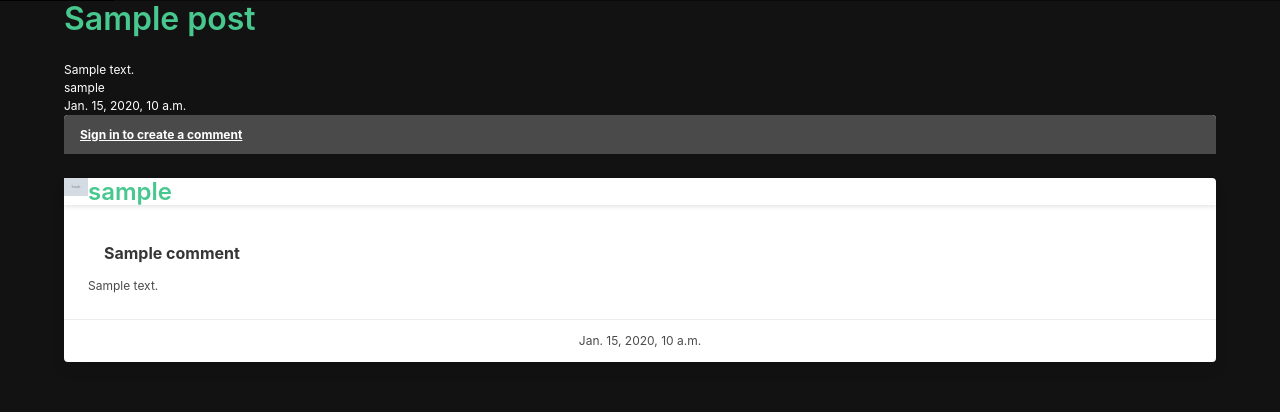
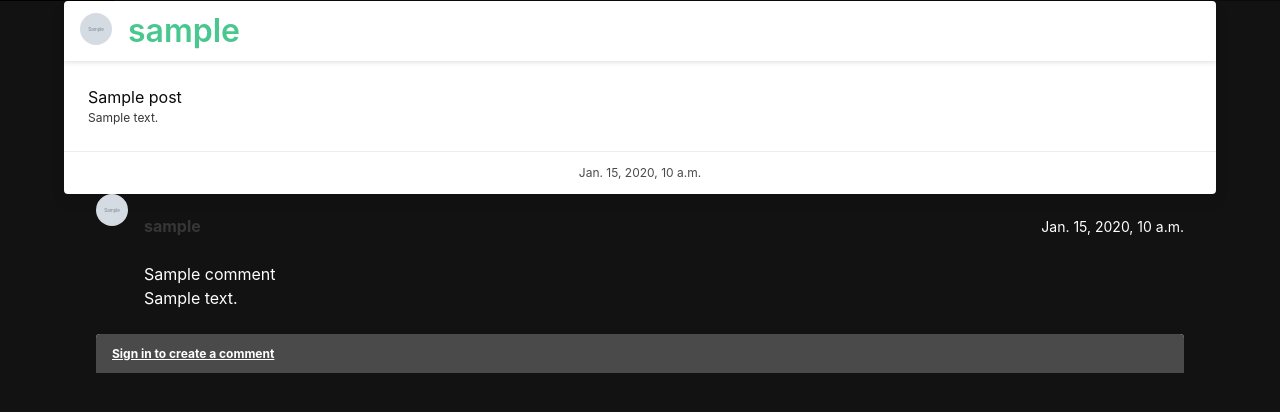
Before and after one commit to mdechavez5/dance_app, a Django app: page /posts/1/ in a window 1280 px wide. Shown: the part 51-463 px from the top of the page. Run offline with Django 4.2, Linux system fonts and the light colour scheme; tables that the repository leaves empty hold one stand-in row (values such as "Sample post"); grey boxes marked "Sample" are stand-in pictures; some libraries are stand-ins or nearby versions.

Commit message:
Adding styling to post_detail page

```diff
--- a/dancer_app/settings.py
+++ b/dancer_app/settings.py
@@ -2,7 +2,6 @@
 from pathlib import Path
 import os
 import django_heroku
-# from crispy_forms_bulma.settings import *
 
 # Build paths inside the project like this: BASE_DIR / 'subdir'.
 BASE_DIR = Path(__file__).resolve().parent.parent
@@ -124,4 +123,4 @@ LOGIN_REDIRECT_URL = '/'
 
 LOGOUT_REDIRECT_URL = '/'
 
-django_heroku.settings(locals())
+# django_heroku.settings(locals())
--- a/main_app/templates/home.html
+++ b/main_app/templates/home.html
@@ -47,7 +47,7 @@
                     <div class="media card-header-title">
                         <div class="media-left">
                             <figure class="image is-square is-32x32">
-                                <img class="profile_pic is-centered is-rounded" src="media/{{post.user.profile.profile_pic}}" alt="">
+                                <img class="profile_pic is-centered is-rounded" src="../../media/{{post.user.profile.profile_pic}}" alt="">
                             </figure>
                         </div>
                         <div class="media-content">
--- a/main_app/templates/post_detail.html
+++ b/main_app/templates/post_detail.html
@@ -1,36 +1,99 @@
 {% extends 'base.html' %}
 {% block content %}
-<h1 class="title is-3 has-text-success">{{post.title}}</h1>
-<p>{{post.content}}</p>
-<p>{{post.user}}</p>
-<p>{{post.date_posted}}</p>
 
+<div class="card">
+    <div class="card-header">
+        <div class="media card-header-title">
+            <div class="media-left">
+                <figure class="image is-square is-32x32">
+                    <img class="profile_pic is-centered is-rounded" src="../../media/{{post.user.profile.profile_pic}}" alt="">
+                </figure>
+            </div>
+            <div class="media-content">
+                <a href="/dancers/{{post.user.id}}">
+                    <h3 class="title is-3 has-text-success">{{ post.user}}</h3>
+                </a>
+            </div>
+        </div>
+    </div>
+    <div class="card-content">
+        <a href="{% url 'post_detail' post.pk %}">
+            <h2 class="has-text-black">{{ post.title }}</h2>
+            <p class="has-text-dark">{{ post.content }}</p>
+        </a>
+    </div>
+    <div class="card-footer">
+        <p class="card-footer-item">{{ post.date_posted }}</p>
+    </div>
+</div>
+
+<div class="container is-fluid">
+    {% for comment in comments %}
+    <article class="media">
+        <figure class="media-left">
+            <p class="image is-square is-32x32 level-item">
+                <img class="profile_pic is-centered is-rounded" src="../../media/{{comment.user.profile.profile_pic}}" alt="">
+            </p>
+        </figure>
+        <div class="media-content">
+            <div class="content">
+                <p class="subtitle is-5">
+                    <div class="level">
+                        <div class="level-left">
+                            <strong>{{ comment.user}}</strong>
+                        </div>
+                        <div class="level-right">
+                            <small>{{ comment.date_posted }}</small>
+                        </div>
+                    </div>
+
+                    {{ comment.title }}
+                    <br>
+                    {{ comment.content }}
+                </p>
+            </div>
+        </div>
+    </article>
+    {% empty %}
+    <article class="message">
+        <div class="message-header">
+            <p>No Comments Available</p>
+        </div>
+    </article>
+    {% endfor %}
+
+    <br>
     {% if user.is_authenticated %}
         <form class="mb-5" action="{% url 'comment_create' post.pk %}" method="post">
             {% csrf_token %}
-    <div class="field has-addons">
-        <div class="control">
-            <input
-                class="input"
-                type="text"
-                name="title"
-                placeholder="Title"
-                required
-            />
+            <article class="media">
+                <figure class="media-left">
+                    <p class="image is-square is-64x64">
+                        <img class="profile_pic is-centered is-rounded" src="../../media/{{user.profile.profile_pic}}">
+                    </p>
+                </figure>
+                <div class="media-content">
+                    <div class="field">
+                        <p class="control">
+                            <input class="input" type="text" name="title" placeholder="Title of comment">
+                        </p>
                     </div>
-        <div class="control">
-            <input
-                class="input"
-                type="text"
-                name="content"
-                placeholder="comment"
-                required
-            />
+                    <div class="field">
+                        <p class="control">
+                        <textarea class="textarea" name="content" placeholder="Add a comment..."></textarea>
+                        </p>
                     </div>
+                    <nav class="level">
+                        <div class="level-left">
+                            <div class="level-item">
                                 <div class="control">
                                     <input class="button is-primary" type="submit" value="Add Comment" />
                                 </div>
                             </div>
+                        </div>
+                    </nav>
+                </div>
+            </article>
         </form>
     {% else %}
         <article class="message">
@@ -42,36 +105,6 @@
         </article>
     {% endif %}
 
-<div class="gallery">
-    {% for comment in comments %}
-    <div class="card">
-        <div class="card-header">
-            <div class="media">
-                <div>
-                    <figure class="image is-24x24">
-                        <img src="../../media/{{comment.user.profile.profile_pic}}" alt="">
-                    </figure>
-                </div>
-                <div class="media-content">
-                    <h3 class="title is-4 has-text-success">{{ comment.user}}</h3>
-                </div>
-            </div>
-        </div>
-        <div class="card-content">
-                <h3 class="card-header-title">{{ comment.title }}</h3>
-                <p>{{ comment.content }}</p>
-        </div>
-        <div class="card-footer">
-            <p class="card-footer-item">{{ comment.date_posted }}</p>
-        </div>
-    </div>
-    {% empty %}
-    <article class="message">
-        <div class="message-header">
-            <p>No Comments Available</p>
-        </div>
-    </article>
-    {% endfor %}
 </div>
 
 {% endblock %}
```
Lines whose indentation alone changed are shown as unchanged.
